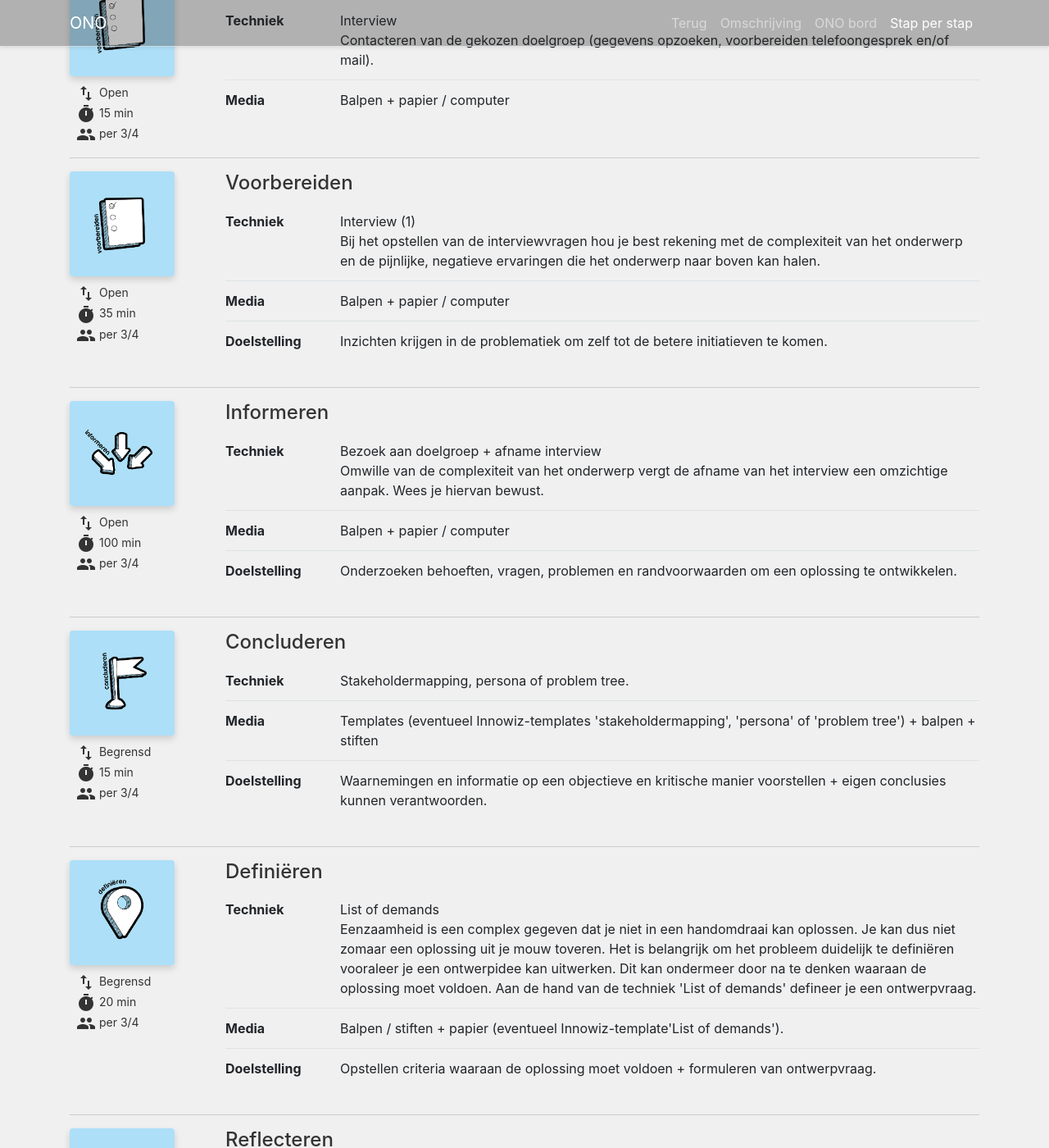
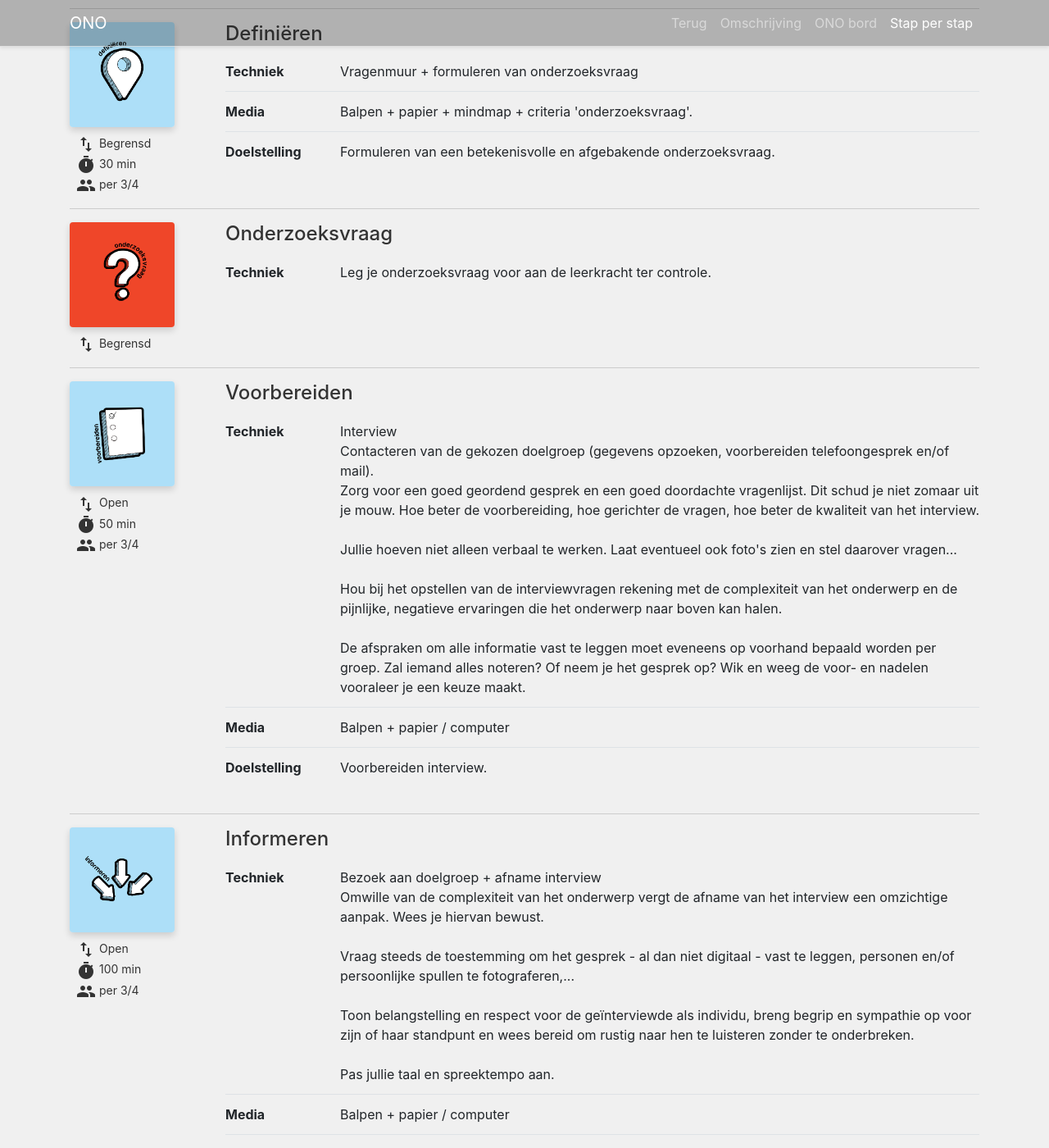
Before and after one commit to adepaepe/ono-trajecten, a Jekyll site: the page built from docs/_trajecten/eenzaamheid.html, in a window 1280 px wide and 1400 px high, scrolled down 2996 px. Shown: the whole window at 82% size. Built offline with Jekyll 4.4.1, drawn with Linux system fonts in a browser that asks for light colours; some of the changed text lies outside the part shown.

Commit message:
add new info

```diff
--- a/docs/_trajecten/eenzaamheid.html
+++ b/docs/_trajecten/eenzaamheid.html
@@ -35,7 +36,7 @@
       track: closed
       time: 10 min
       groupform: klassikaal
-      technique: Post-it methode <br> Brainstorm rond welke doelgroepen vaak eenzaam zijn, dit om het stereotype beeld van de 'eenzame mens' te doorbreken. Eenzaamheid wordt namelijk sterk geassocieërd met de oudste, alleenstaande, zorgbehoevende ouderen, waardoor we vele mensen uit het oog verliezen die zich echt eenzaam voelen.
+      technique: Post-it methode <br> Brainstorm rond welke doelgroepen vaak eenzaam zijn, dit om het stereotype beeld van de 'eenzame mens' te doorbreken. Eenzaamheid wordt namelijk sterk geassocieërd met de oudste, alleenstaande, zorgbehoevende ouderen, waardoor we vele mensen uit het oog verliezen die zich echt eenzaam voelen.<br><br> Om een uitgangspunt en inspiratie te geven aan de post-it methode om stereotype te doorbreken kan je eventueel foto's van allerlei mensen op het bord hangen.
       media: Post-its + balpen
       goal: Definiëren van doelgroepen die vaak eenzaam zijn.
 
@@ -52,7 +53,7 @@
       time: 30 min
       groupform: per 3/4
       technique: Vragenmuur + formuleren van onderzoeksvraag
-      media: Balpen + papier + criteria 'onderzoeksvraag'.
+      media: Balpen + papier + mindmap + criteria 'onderzoeksvraag'.
       goal: Formuleren van een betekenisvolle en afgebakende onderzoeksvraag.
 
     - card: research-question
@@ -61,26 +62,19 @@
 
     - card: prepare
       track: open
-      time: 15 min
+      time: 50 min
       groupform: per 3/4
-      technique: Interview <br> Contacteren van de gekozen doelgroep (gegevens opzoeken, voorbereiden telefoongesprek en/of mail).
+      technique: Interview <br> Contacteren van de gekozen doelgroep (gegevens opzoeken, voorbereiden telefoongesprek en/of mail).<br> Zorg voor een goed geordend gesprek en een goed doordachte vragenlijst. Dit schud je niet zomaar uit je mouw. Hoe beter de voorbereiding, hoe gerichter de vragen, hoe beter de kwaliteit van het interview.<br><br> Jullie hoeven niet alleen verbaal te werken. Laat eventueel ook foto's zien en stel daarover vragen... <br><br> Hou bij het opstellen van de interviewvragen rekening met de complexiteit van het onderwerp en de pijnlijke, negatieve ervaringen die het onderwerp naar boven kan halen.<br><br> De afspraken om alle informatie vast te leggen moet eveneens op voorhand bepaald worden per groep. Zal iemand alles noteren? Of neem je het gesprek op? Wik en weeg de voor- en nadelen vooraleer je een keuze maakt.
       media: Balpen + papier / computer
-
-    - card: prepare
-      track: open
-      time: 35 min
-      groupform: per 3/4
-      technique: Interview (1) <br> Bij het opstellen van de interviewvragen hou je best rekening met de complexiteit van het onderwerp en de pijnlijke, negatieve ervaringen die het onderwerp naar boven kan halen.
-      media: Balpen + papier / computer
-      goal: Inzichten krijgen in de problematiek om zelf tot de betere initiatieven te komen.
+      goal: Voorbereiden interview.
 
     - card: inform
       track: open
       time: 100 min
       groupform: per 3/4
-      technique: Bezoek aan doelgroep + afname interview <br> Omwille van de complexiteit van het onderwerp vergt de afname van het interview een omzichtige aanpak. Wees je hiervan bewust.
+      technique: Bezoek aan doelgroep + afname interview <br> Omwille van de complexiteit van het onderwerp vergt de afname van het interview een omzichtige aanpak. Wees je hiervan bewust. <br><br> Vraag steeds de toestemming om het gesprek - al dan niet digitaal - vast te leggen, personen en/of persoonlijke spullen te fotograferen,... <br><br> Toon belangstelling en respect voor de geïnterviewde als individu, breng begrip en sympathie op voor zijn of haar standpunt en wees bereid om rustig naar hen te luisteren zonder te onderbreken. <br><br> Pas jullie taal en spreektempo aan.
       media: Balpen + papier / computer
-      goal: Onderzoeken behoeften, vragen, problemen en randvoorwaarden om een oplossing te ontwikkelen.
+      goal: Onderzoeken behoeften, vragen, problemen en randvoorwaarden om inzichten te krijgen in de problematiek om tot betere initatieven te komen.
 
     - card: conclude
       track: limited
@@ -112,7 +106,7 @@
       track: limited
       time: 30 min
       groupform: per 3/4
-      technique: 6-3-5 brainsketching <br> In groep nadenken over mogelijke initatieven om eenzaamheid aan te pakken.
+      technique: 6-3-5 brainsketching <br> In groep nadenken over mogelijke initiatieven om eenzaamheid aan te pakken voor je gekozen doelgroep.
       media: Balpen + per leerling min 1 blad papier (of eventueel per leerling Innowiz-template '6-3-5')
       goal: Stimuleren van creativiteit.
 
@@ -128,12 +122,20 @@
       track: limited
       time: 15 min
       groupform: per 3/4
-      technique: Future SWOT <br> Aftoetsen of de uiteindelijke keuze wel een oplossing is voor de doelgroep (aftoetsen aan de hand van de 'list of demands' en of het idee te verwezenlijken is binnen dit project.)
+      technique: Future SWOT <br> Aftoetsen of de uiteindelijke keuze wel een oplossing is voor de doelgroep (aftoetsen aan de hand van de 'list of demands' en/of het idee te verwezenlijken is binnen dit project.)
       media: Balpen + papier (of eventueel Innowiz-template 'Future SWOT')
       goal: Beargumenten van keuzes bij het oplossen van dit probleem.
 
     - card: idea
       track: limited
+
+    - card: reflect
+      track: limited
+      time: 50 min
+      groupform: per 3/4
+      technique: Aftoetsen van ontwerpidee bij de doelgroep (persoon die je hebt geïnterviewd) + eventueel bijsturen.
+      media:
+      goal: Voorstellen ontwerpidee + beargumenten van keuzes.
 
     - card: prepare
       track: open
@@ -166,7 +168,7 @@
       time: 50'
       groupform: per 3/4
       technique: Eigen keuze
-      goal: Presenteren van relevante informatie rekening houdend met de opgelegde criteria.
+      goal: Presenteren van relevante informatie, rekening houdend met de opgelegde criteria, aan begeleidende leerkracht en contactperoon doelgroep.
 
     - card: reflect
       track: closed
@@ -200,12 +202,16 @@
         <h2>Context</h2>
         3de graad secundair onderwijs<br>
         Integrale opdrachten <br>
-        14 lesuren<br>
+        17 lesuren<br>
 
       </div>
       <div class="col-lg-3">
         <h2>Doelen</h2>
-        ...
+        Formuleren van onderzoeksvragen.<br><br>
+        Opstellen, afnemen en verwerken van interview met een specifieke doelgroep.<br><br>
+        Analyseren van verwachtingen, behoeften, beperkingen van de doelgroep.<br><br>
+        Bewust kiezen voor een oplossing rekening houdend met de resultaten vanuit het onderzoek.<br><br>
+        Verwoorden van een genuanceerd standpunt.
 
       </div>
       <div class="col-lg-6">
```
Also changed, not shown: other parts of docs/_trajecten/eenzaamheid.html (+2 -1 lines), docs/_trajecten/spuitgietmatrijzen.html (+10 -2 lines).
